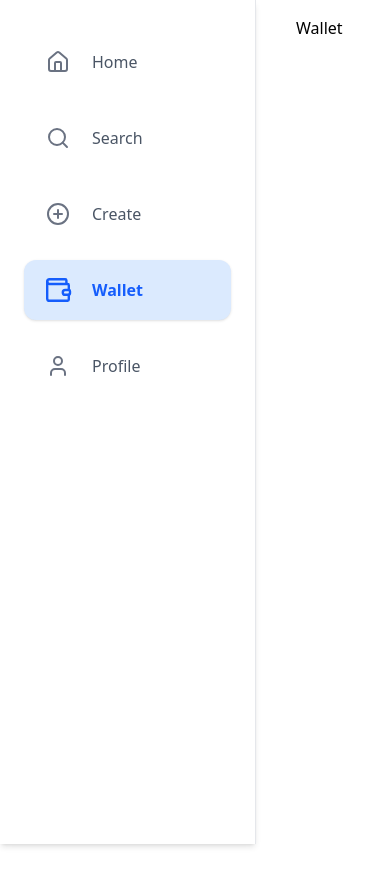
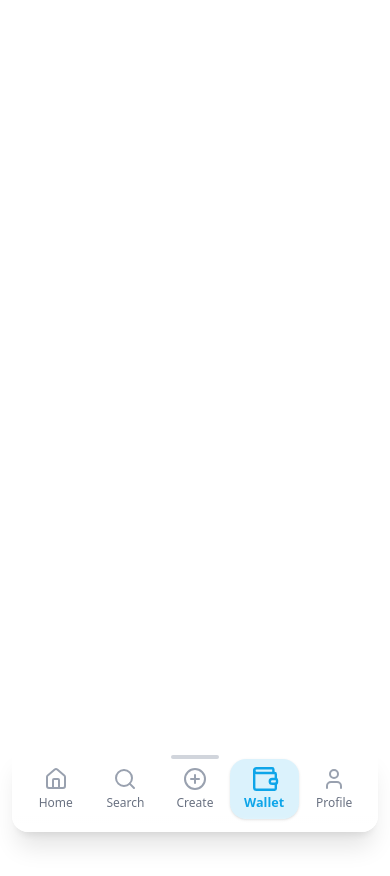
Before and after one commit to SAAARP-BETA/liveloud-web, a Next.js app: page /wallet in a window 390 px wide. Built offline with nearby package versions, Linux system fonts and the light colour scheme.

Commit message:
Made sidebar responsive

```diff
--- a/app/(app)/wallet/page.js
+++ b/app/(app)/wallet/page.js
@@ -4,7 +4,7 @@
 export default function HomePage() {
   return (
     <div>
-      Wallet
+
     </div>
   );
 }
--- a/components/LeftSidebar.js
+++ b/components/LeftSidebar.js
@@ -2,8 +2,15 @@
 
 import { usePathname } from "next/navigation"
 import Link from "next/link"
-import { motion } from "framer-motion"
-import { Home, Search, PlusCircle, Wallet, User } from "lucide-react"
+import { motion, AnimatePresence } from "framer-motion"
+import {
+  Home,
+  Search,
+  PlusCircle,
+  Wallet,
+  User,
+} from "lucide-react"
+import { useEffect, useState } from "react"
 
 const tabs = [
   { name: "Home", href: "/home", icon: Home },
@@ -15,45 +22,177 @@ const tabs = [
 
 export default function LeftSidebar() {
   const pathname = usePathname()
+  const [isMobile, setIsMobile] = useState(false)
 
-  return (
-    <aside className="fixed top-0 left-0 h-screen w-64 px-6 py-8 bg-white/80 backdrop-blur-md border-r border-gray-200 shadow-md z-50">
-      <nav className="flex flex-col gap-4">
-        {tabs.map((tab) => {
+  useEffect(() => {
+    const checkScreen = () => {
+      setIsMobile(window.innerWidth <= 768)
+    }
+    checkScreen()
+    window.addEventListener("resize", checkScreen)
+    return () => window.removeEventListener("resize", checkScreen)
+  }, [])
+
+  const TabButton = ({ tab }) => {
     const isActive = pathname === tab.href
     const Icon = tab.icon
 
+    const iconAnimation = {
+      rotate: isActive ? 360 : 0,
+      scale: isActive ? 1.2 : 1,
+    }
+
+    const iconTransition = {
+      type: "spring",
+      stiffness: 300,
+      damping: 20,
+      rotate: { duration: 0.6, ease: "easeInOut" },
+    }
+
+    const iconClass = `w-6 h-6 transition-colors duration-300 ${
+      isActive ? "text-[#0EA5E9]" : "text-gray-400"
+    }`
+
+    if (isMobile) {
       return (
         <Link
-              key={tab.name}
+          href={tab.href}
+          className="relative flex flex-col items-center justify-center py-2 px-3 min-w-0 flex-1"
+        >
+          <AnimatePresence>
+            {isActive && (
+              <motion.div
+                layoutId="mobile-active-pill"
+                className="absolute inset-0 bg-[rgba(14,165,233,0.15)] rounded-2xl shadow-sm"
+                initial={{ scale: 0.8, opacity: 0 }}
+                animate={{ scale: 1, opacity: 1 }}
+                exit={{ scale: 0.8, opacity: 0 }}
+                transition={{
+                  type: "spring",
+                  stiffness: 400,
+                  damping: 25,
+                  opacity: { duration: 0.2 },
+                }}
+              />
+            )}
+          </AnimatePresence>
+
+          <motion.div
+            className="relative z-10 flex items-center justify-center mb-1"
+            animate={iconAnimation}
+            transition={iconTransition}
+          >
+            <Icon className={iconClass} />
+          </motion.div>
+
+          <motion.span
+            className={`text-xs font-medium relative z-10 transition-all duration-300 ${
+              isActive ? "text-[#0EA5E9]" : "text-gray-500"
+            }`}
+            animate={{
+              scale: isActive ? 1.05 : 1,
+              fontWeight: isActive ? 600 : 500,
+            }}
+            transition={{ duration: 0.2 }}
+          >
+            {tab.name}
+          </motion.span>
+        </Link>
+      )
+    }
+
+    return (
+      <Link
         href={tab.href}
         className={`group flex items-center gap-4 px-4 py-3 rounded-xl transition-all duration-300 ${
           isActive
-                  ? "bg-blue-100 text-blue-600 font-semibold shadow-sm"
+            ? "bg-[rgba(14,165,233,0.1)] text-[#0EA5E9] font-semibold shadow-sm"
             : "text-gray-600 hover:bg-gray-100"
         }`}
       >
         <motion.div
-                initial={false}
-                animate={
+          className="flex items-center justify-center"
+          whileHover={{ scale: 1.1 }}
+          whileTap={{ scale: 0.95 }}
+          animate={iconAnimation}
+          transition={iconTransition}
+        >
+          <Icon
+            className={`w-6 h-6 transition-colors duration-300 ${
               isActive
-                    ? { rotate: 360, scale: 1.2 }
-                    : { rotate: 0, scale: 1 }
-                }
-                transition={{ type: "spring", stiffness: 300, damping: 20 }}
-                className={`w-9 h-9 flex items-center justify-center shrink-0 transition-colors duration-300 ${
-                  isActive ? "text-blue-600" : "text-gray-500 group-hover:text-blue-500"
+                ? "text-[#0EA5E9]"
+                : "text-gray-500 group-hover:text-[#0EA5E9]"
             }`}
+          />
+        </motion.div>
+        <motion.span
+          className="text-base transition-colors duration-200 group-hover:text-[#0EA5E9]"
+          animate={{
+            color: isActive ? "#0EA5E9" : "#6b7280",
+          }}
+          transition={{ duration: 0.2 }}
         >
-                <Icon className="w-6 h-6" />
-              </motion.div>
-              <span className="text-base transition-colors duration-200 group-hover:text-blue-500">
           {tab.name}
-              </span>
+        </motion.span>
       </Link>
     )
-        })}
-      </nav>
-    </aside>
+  }
+
+  if (isMobile) {
+    return (
+      <motion.nav
+        className="fixed bottom-3 left-3 right-3 z-50 rounded-2xl overflow-hidden shadow-xl"
+        initial={{ y: 100 }}
+        animate={{ y: 0 }}
+        transition={{ type: "spring", stiffness: 400, damping: 30 }}
+      >
+        <div className="relative bg-white/90 backdrop-blur-xl border border-white/50">
+          <div className="absolute top-2 left-1/2 -translate-x-1/2 w-12 h-1 bg-gray-300 rounded-full" />
+
+          <div className="flex justify-around items-center px-2 py-3 safe-area-pb">
+            {tabs.map((tab, index) => (
+              <motion.div
+                key={tab.name}
+                className="flex-1"
+                initial={{ opacity: 0, y: 30, scale: 0.8 }}
+                animate={{ opacity: 1, y: 0, scale: 1 }}
+                transition={{
+                  delay: index * 0.1,
+                  type: "spring",
+                  stiffness: 400,
+                  damping: 25,
+                }}
+              >
+                <TabButton tab={tab} />
+              </motion.div>
+            ))}
+          </div>
+
+          <div className="absolute bottom-0 left-0 right-0 h-4 bg-gradient-to-t from-white/30 to-transparent pointer-events-none" />
+        </div>
+      </motion.nav>
     )
   }
+
+  return (
+    <motion.aside
+      className="fixed top-0 left-0 h-screen w-64 px-6 py-8 bg-white/80 backdrop-blur-md border-r border-gray-200 shadow-xl z-50 flex flex-col"
+      initial={{ x: -100, opacity: 0 }}
+      animate={{ x: 0, opacity: 1 }}
+      transition={{ type: "spring", stiffness: 300, damping: 30 }}
+    >
+      <nav className="flex flex-col gap-4 mt-10">
+        {tabs.map((tab, index) => (
+          <motion.div
+            key={tab.name}
+            initial={{ opacity: 0, x: -20 }}
+            animate={{ opacity: 1, x: 0 }}
+            transition={{ delay: index * 0.1 }}
+          >
+            <TabButton tab={tab} />
+          </motion.div>
+        ))}
+      </nav>
+    </motion.aside>
+  )
+}
```
Lines whose indentation alone changed are shown as unchanged.
